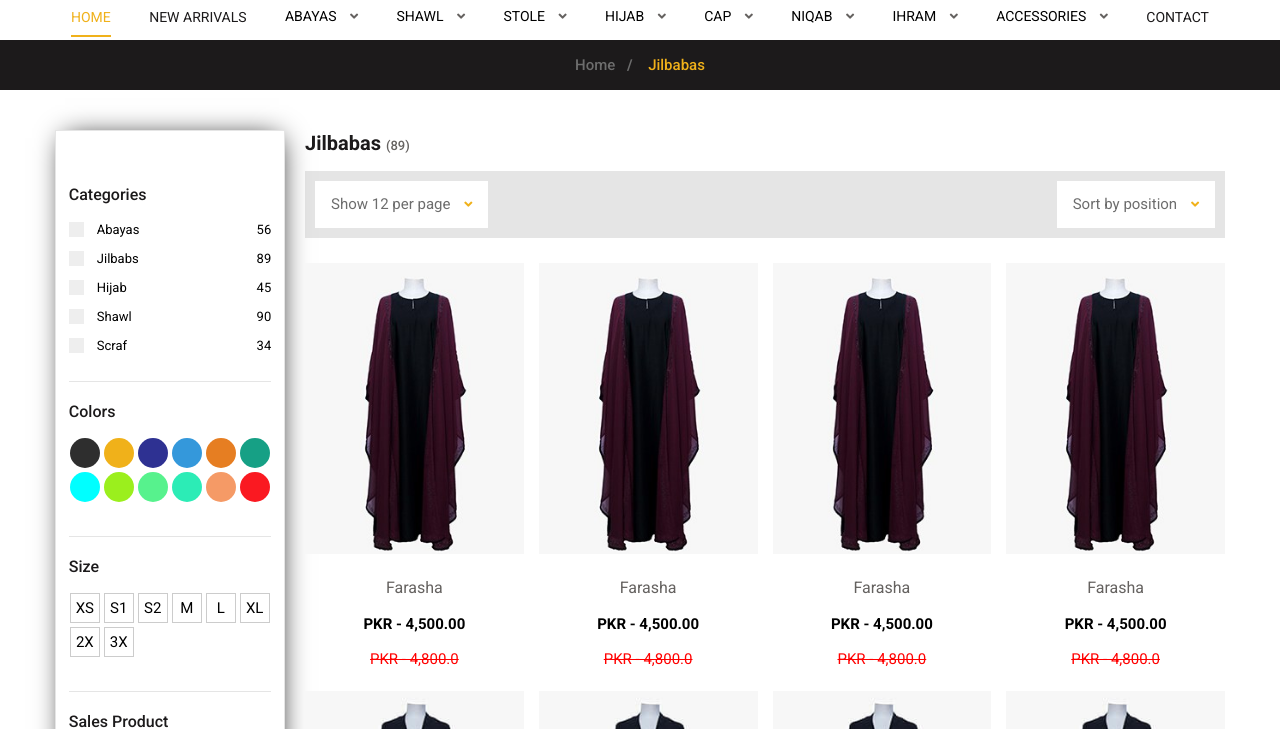
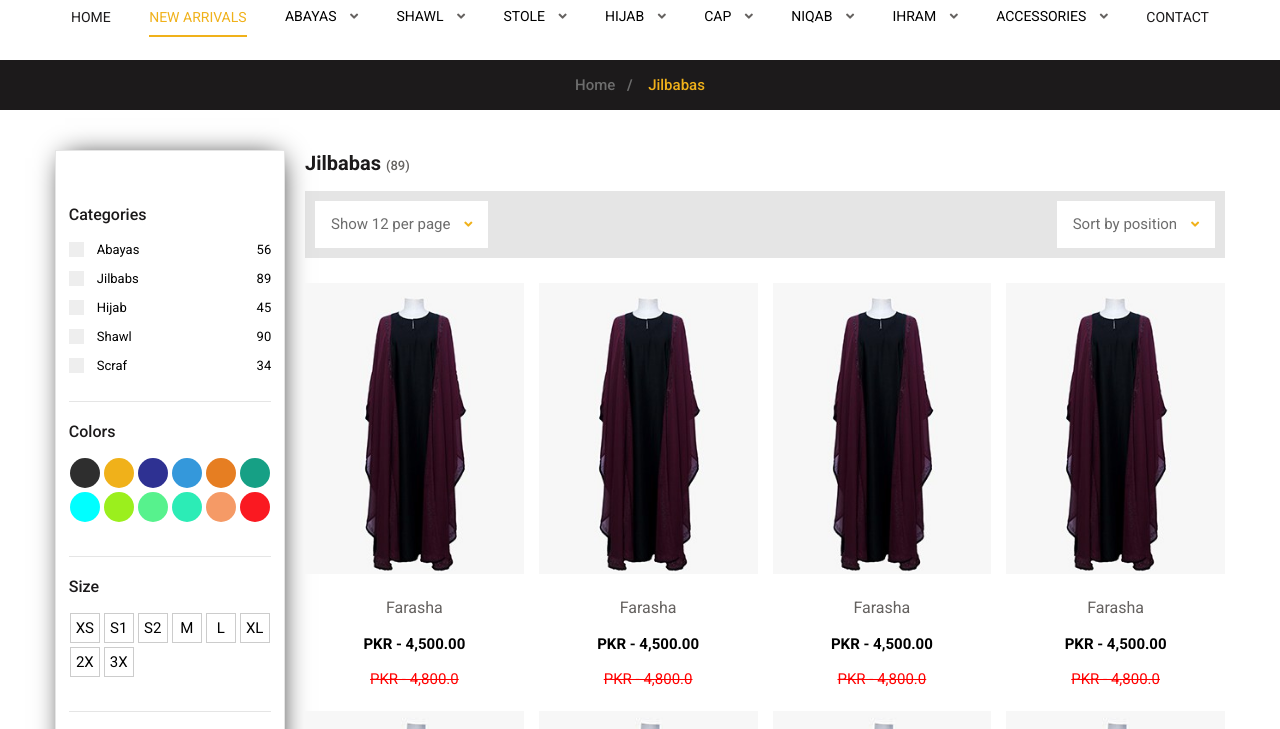
Before and after one commit to Malik-Saifullah/dar-ul-libas, a plain HTML site: page jilbabas.html in a window 1280 px wide. Shown: the part 136-865 px from the top of the page. Drawn offline with Linux system fonts and the light colour scheme.

Commit message:
make some changes

```diff
--- a/css/cart.scss
+++ b/css/cart.scss
@@ -123,6 +123,7 @@ ul {
         }
     }
     .header-bottom {
+        margin-bottom: 20px;
         .container {
             overflow: hidden;
             @media(max-width:900px) {
--- a/css/jilbabas.scss
+++ b/css/jilbabas.scss
@@ -123,6 +123,7 @@ ul {
         }
     }
     .header-bottom {
+        margin-bottom: 20px;
         .container {
             overflow: hidden;
             @media(max-width:900px) {
--- a/css/placing-order.scss
+++ b/css/placing-order.scss
@@ -123,6 +123,7 @@ ul {
         }
     }
     .header-bottom {
+        margin-bottom: 20px;
         .container {
             overflow: hidden;
             @media(max-width:900px) {
--- a/jilbabas.html
+++ b/jilbabas.html
@@ -56,10 +56,12 @@
             <div class="header-bottom">
                 <div class="container">
                     <nav class="nav">
-                        <a class="active" href="./index.html">
+                        <a href="./index.html">
                             <span>Home</span>
                         </a>
-                        <a href="./jilbabas.html">New Arrivals</a>
+                        <a class="active" href="./jilbabas.html">
+                            <span>New Arrivals</span>
+                        </a>
                         <div class="dropdown">
                             <button class="dropbtn">
                                 Abayas
```
Also changed, not shown: css/cart.css, css/jilbabas.css, css/placing-order.css.
